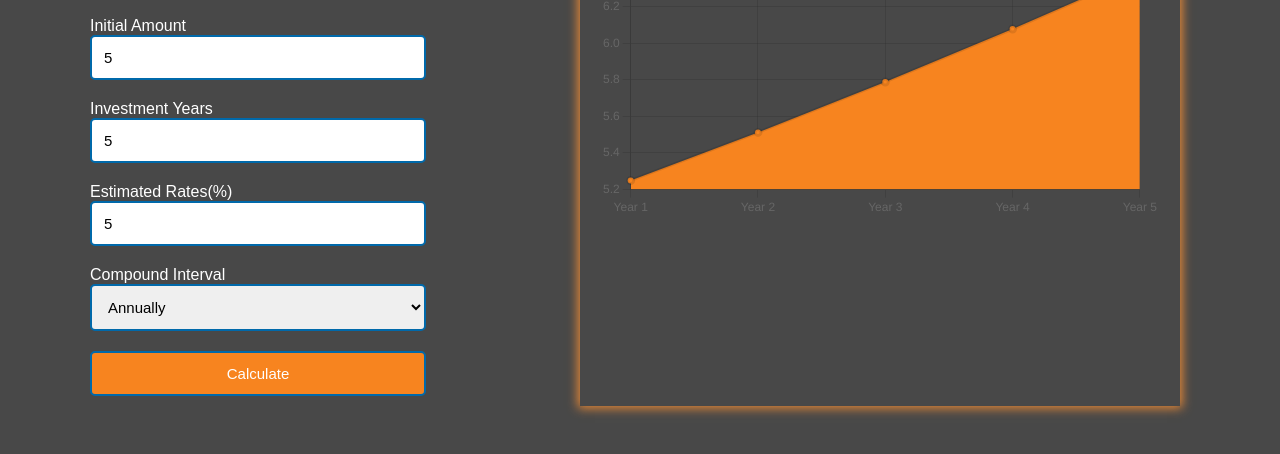
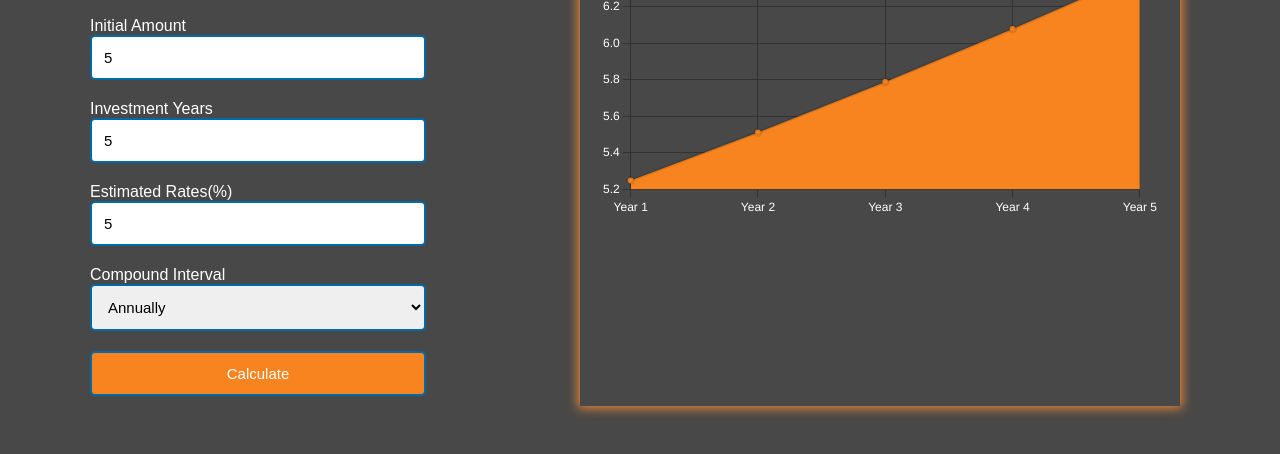
Before and after one commit to nischalkharel/PNC, a plain HTML site: page index.html in a window 1280 px wide. Both pictures are taken after typing "5", "5", "5" into the empty fields and a click on the button "Calculate". Shown: the part 132-586 px from the top of the page. Drawn offline with nearby package versions, Linux system fonts and the light colour scheme; a web font is replaced by a local one.

Commit message:
changed graph label color

```diff
--- a/js/app.js
+++ b/js/app.js
@@ -46,7 +46,34 @@ function drawGraph() {
                 backgroundColor: ["#f7841f"],
                 borderWidth: 3
             }]
+        },
+        options: {
+            scales: {
+                x: {
+                    ticks: {
+                        color: "#ffffff" // Set the label color to white
+                    },
+                    grid: {
+                        color: "#333333" // Set the x-axis grid color
+                    }
+                },
+                y: {
+                    ticks: {
+                        color: "#ffffff" // Set the label color to white
+                    },
+                    grid: {
+                        color: "#333333" // Set the y-axis grid color
+                    }
+                }
+            },
+            legend: {
+                title: {
+                    color: "#ffffff" // Set the legend label color to white
+                }
+            }
         }
+
+
     });
 }
 
--- a/styles/main.css
+++ b/styles/main.css
@@ -20,6 +20,7 @@ body{
 .calculator {
     width: 40%;
     color: #ffffff;
+
 }
 
 .heading h3 {
```
